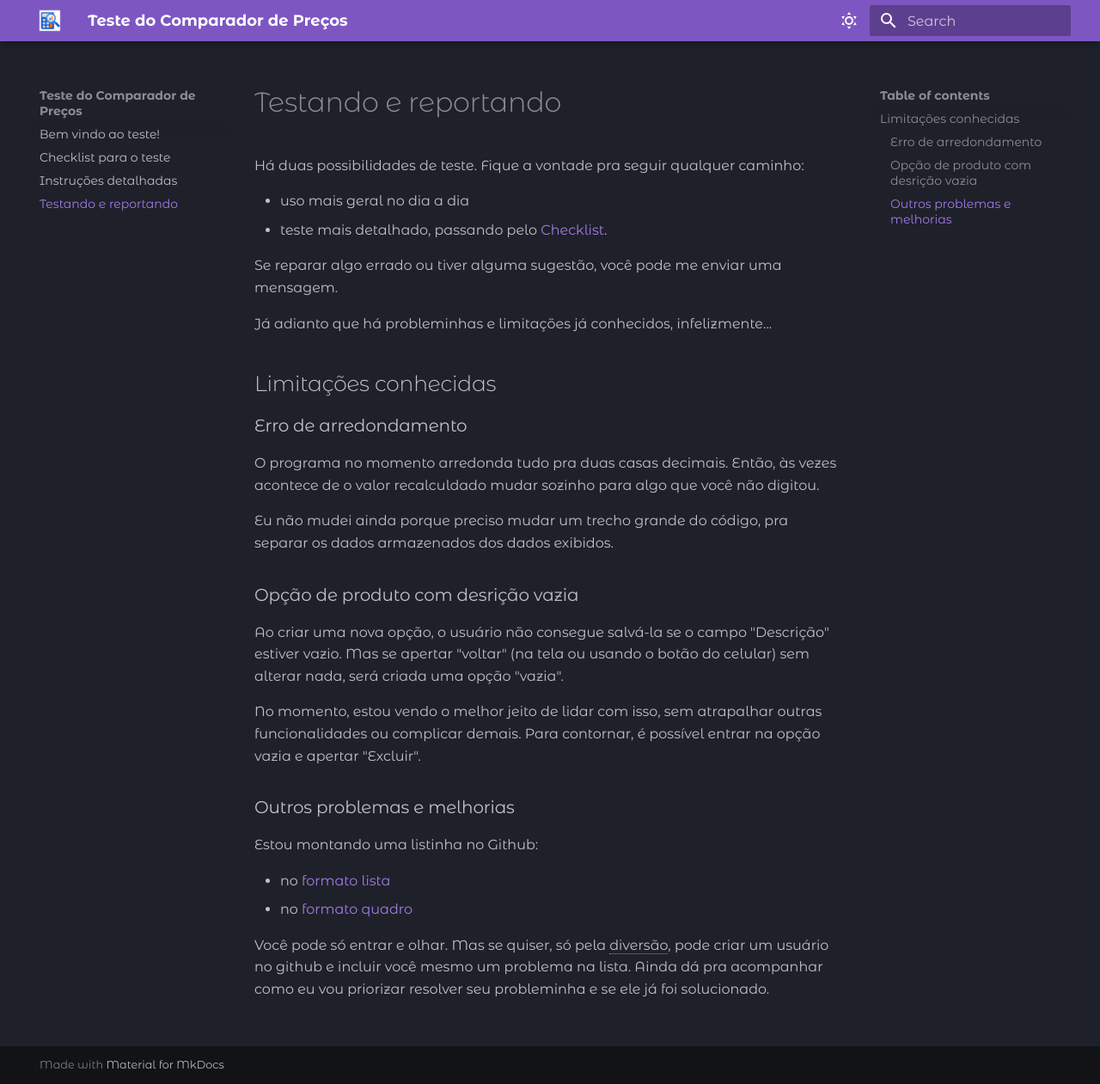
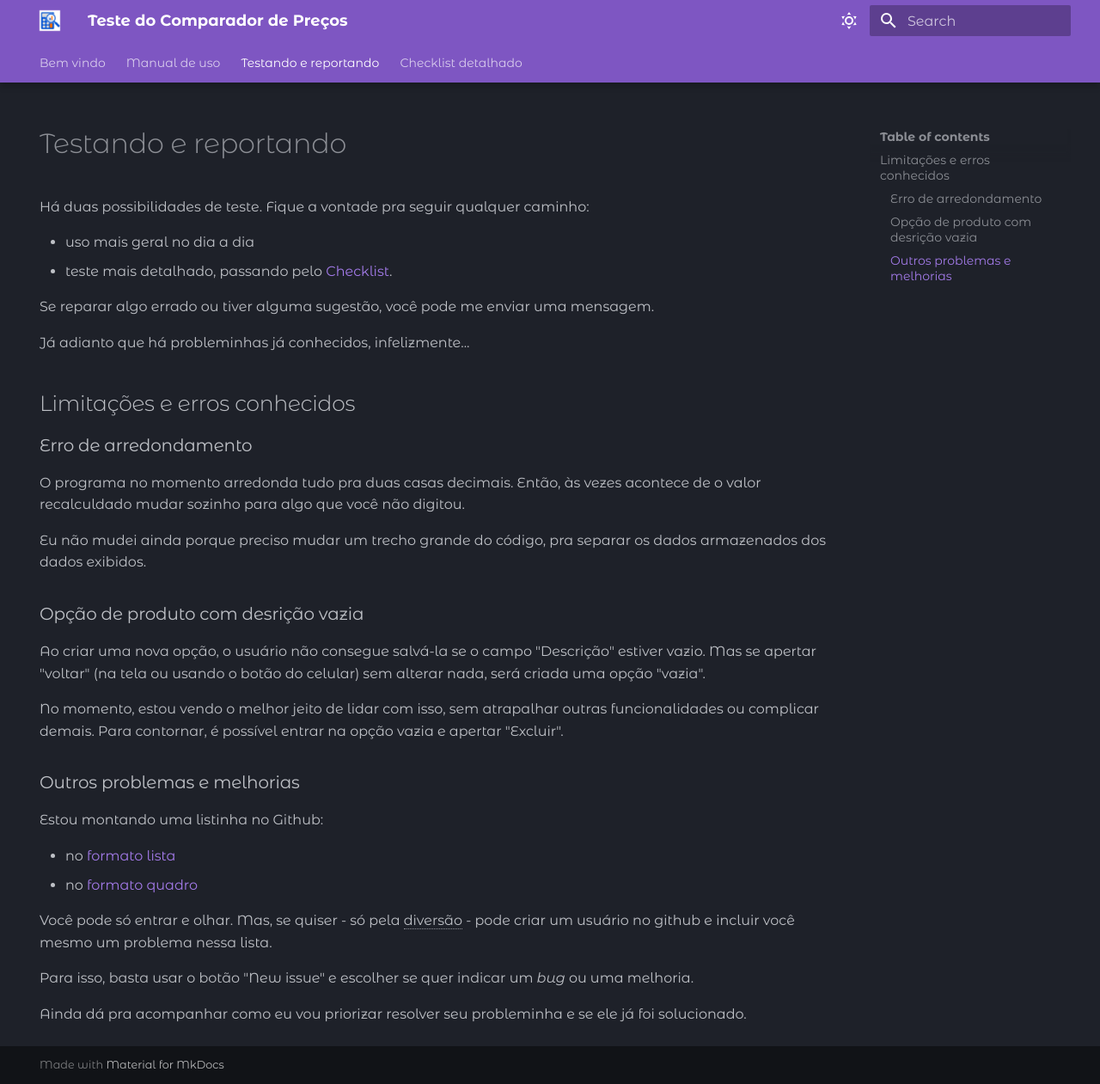
Before and after one commit to gkaneto/Comparador-docs, an MkDocs documentation site: the page built from docs/teste.md, in a window 1280 px wide and 1261 px high. Shown: the whole window at 86% size. Built offline with MkDocs 1.6.1 and Material for MkDocs 9.7.7, drawn with Linux system fonts in a browser that asks for light colours; some web fonts are replaced.

Commit message:
ajusta navegação e outras coisinhas

```diff
--- a/docs/instrucoes.md
+++ b/docs/instrucoes.md
@@ -1,4 +1,9 @@
-# Instruções detalhadas
+---
+hide:
+  - navigation
+---
+
+# Manual de uso
 
 Reiterando: a leitura desta parte é opcional. Tentei manter o aplicativo simples, de modo que funcione sem manual.
 
--- a/docs/teste.md
+++ b/docs/teste.md
@@ -7,9 +12,9 @@ Há duas possibilidades de teste. Fique a vontade pra seguir qualquer caminho:
 
 Se reparar algo errado ou tiver alguma sugestão, você pode me enviar uma mensagem.
 
-Já adianto que há probleminhas e limitações já conhecidos, infelizmente...
+Já adianto que há probleminhas já conhecidos, infelizmente...
 
-## Limitações conhecidas
+## Limitações e erros conhecidos
 
 ### Erro de arredondamento
 
@@ -30,6 +35,10 @@ Estou montando uma listinha no Github:
 - no [formato lista](https://github.com/gkaneto/Comparador-bugs-e-melhorias/issues){:target="_blank"}
 - no [formato quadro](https://github.com/users/gkaneto/projects/1/views/1){:target="_blank"}
 
-Você pode só entrar e olhar. Mas se quiser, só pela diversão, pode criar um usuário no github e incluir você mesmo um problema na lista. Ainda dá pra acompanhar como eu vou priorizar resolver seu probleminha e se ele já foi solucionado.
+Você pode só entrar e olhar. Mas, se quiser - só pela diversão - pode criar um usuário no github e incluir você mesmo um problema nessa lista.
 
 *[diversão]: Uau! Que ótima forma de gastar um tempinho do final de semana!
+
+Para isso, basta usar o botão "New issue" e escolher se quer indicar um *bug* ou uma melhoria.
+
+Ainda dá pra acompanhar como eu vou priorizar resolver seu probleminha e se ele já foi solucionado.
--- a/mkdocs.yml
+++ b/mkdocs.yml
@@ -1,8 +1,16 @@
 site_name: Teste do Comparador de Preços
+nav:
+  - Bem vindo: index.md
+  - Manual de uso: instrucoes.md
+  - Testando e reportando: teste.md
+  - Checklist detalhado: checklist.md
 theme:
   logo: assets/icon.png
   favicon: assets/icon.png
   name: material
+  features:
+    - navigation.tabs
+    - navigation.tabs.sticky
   palette:
     # Dark Mode
     - scheme: slate
```
Also changed, not shown: other parts of docs/teste.md (+5 -0 lines), docs/checklist.md (+4 -0 lines), docs/index.md (+6 -2 lines).
